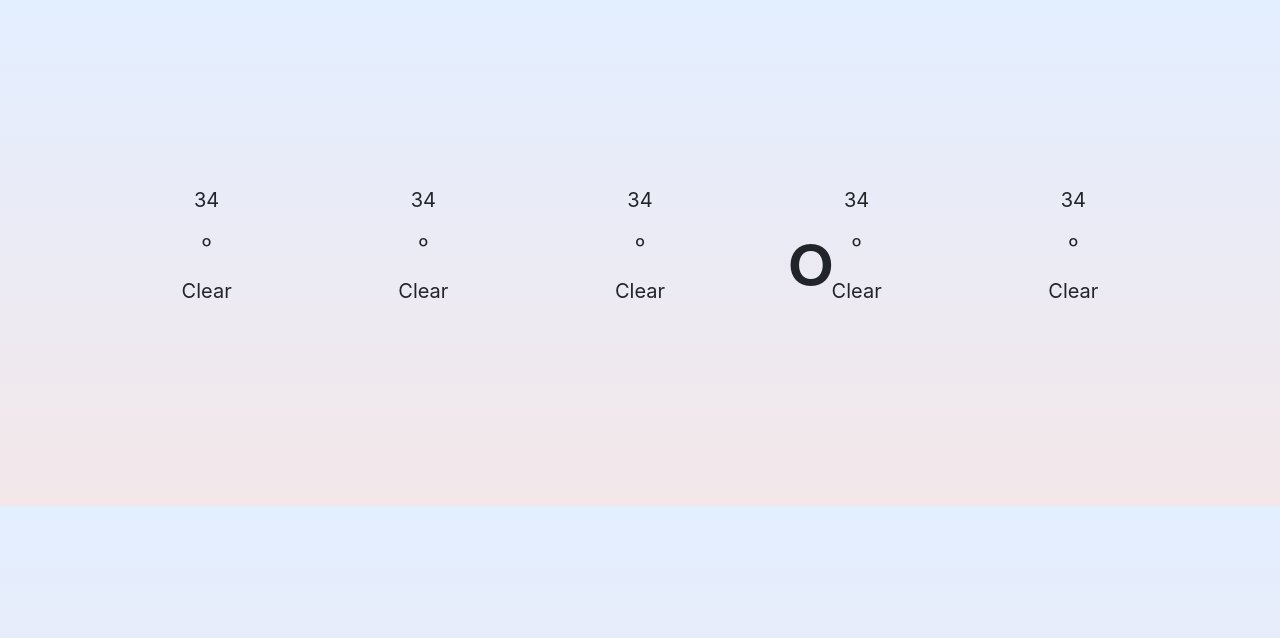
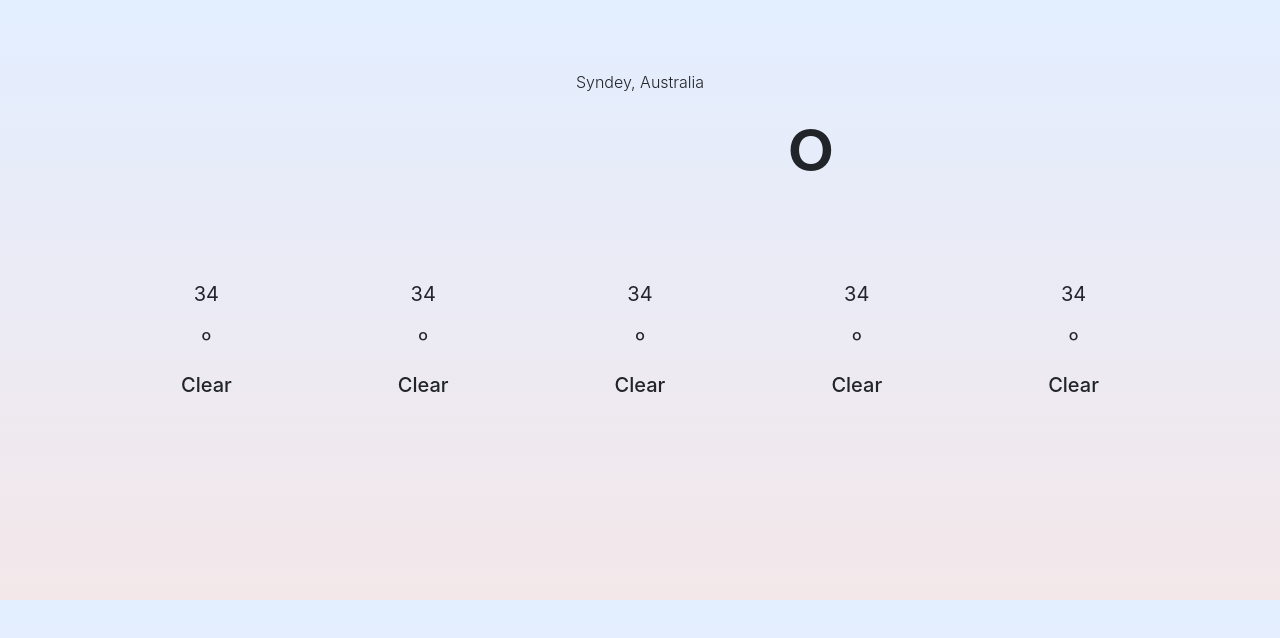
Before and after one commit to hadicodes/weather-feed, a React (Create React App) app: page / in a window 1280 px wide. Shown: the top 638 px of the page. Built offline with nearby package versions, Linux system fonts and the light colour scheme; no server answers; some icons are missing.

Commit message:
add: city

```diff
--- a/src/components/Weather.js
+++ b/src/components/Weather.js
@@ -12,7 +12,7 @@ class Weather extends Component {
                     <span className="degree-symbol">º</span>
                 </div>
 
-                <div className="city">{this.props.city}</div>
+                <div className="city">Syndey, Australia</div>
             </div>
         );
     }
--- a/src/index.css
+++ b/src/index.css
@@ -29,6 +29,12 @@ body {
 
 .condition {
   margin: 15px 0;
+  /* font-size: 25px; */
+  font-weight: 500;
+}
+
+.city{
+  font-weight: 300;
 }
 
 span.degree-symbol {
```
